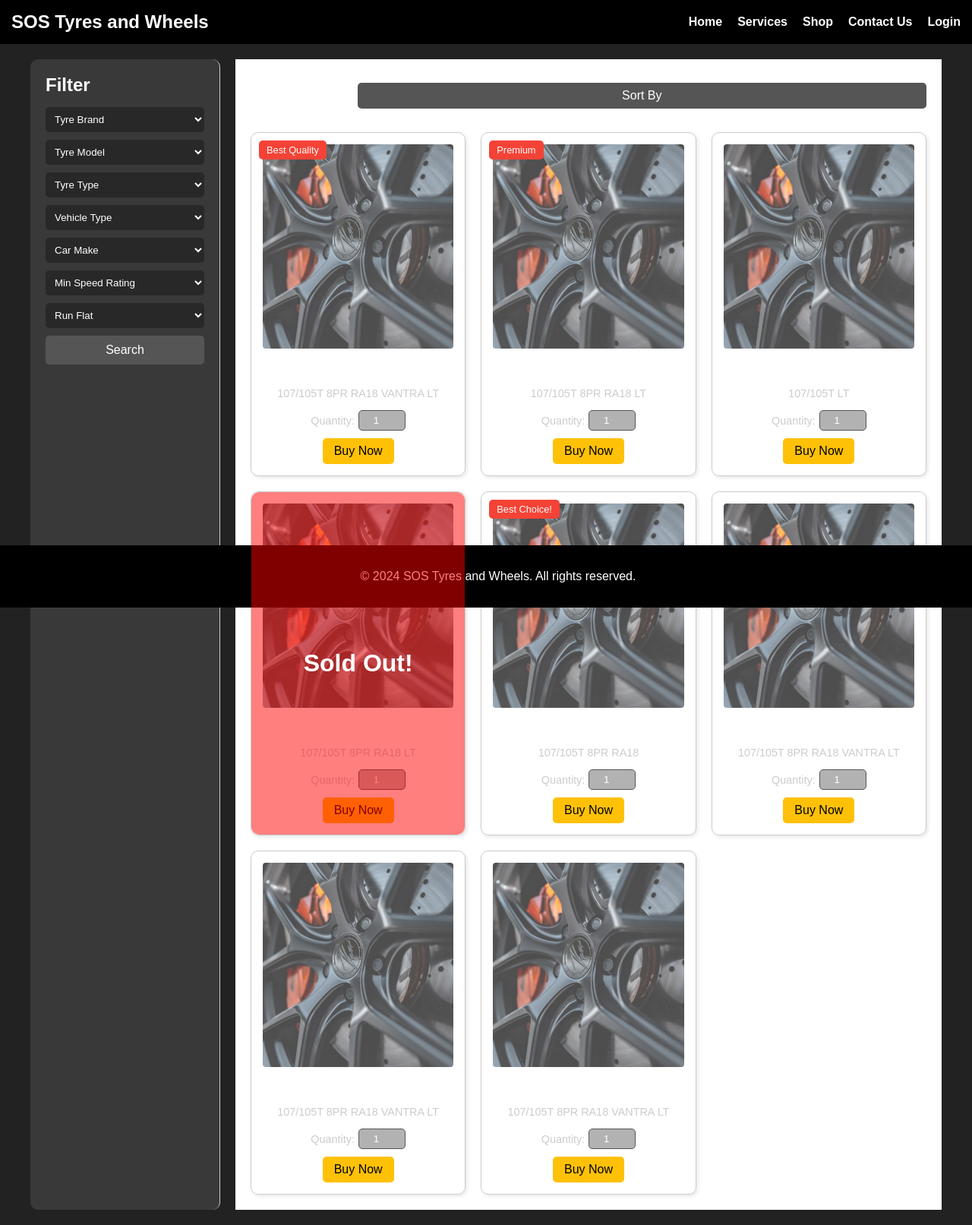
After one commit to JatinkumarHiraparaJCUB/SOSTyreAndWheel, a PHP site: page /productList.html in a window 1280 px wide. The commit adds this page. Shown: the whole page at 76% size. Run offline with PHP 8.4, Linux system fonts and the light colour scheme.

Commit message:
product list and shop page
Add new pages with initial code and images

```diff
--- a/css/style.css
+++ b/css/style.css
@@ -19,7 +19,6 @@ body {
 }
 
 .hero-content {
-  background-color: rgba(0, 0, 0, 0.5);
   padding: 2rem;
   border-radius: 10px;
 }
@@ -204,3 +203,99 @@ button {
   padding: 10px;
   font-size: 1.5em;
 }
+
+/* Product List page */
+.filter-bar {
+  width: 250px;
+  padding: 20px;
+  border-right: 1px solid #ccc;
+  box-sizing: border-box;
+  background-color: white; /* White background for filters */
+}
+
+.filter-bar select,
+.filter-bar input {
+  width: 100%;
+  padding: 8px;
+  margin-bottom: 10px;
+  box-sizing: border-box;
+  border: 1px solid #ccc;
+  border-radius: 4px;
+}
+
+.filter-bar button {
+  padding: 10px 15px;
+  background-color: black;
+  color: yellow;
+  border: none;
+  cursor: pointer;
+  width: 100%;
+  border-radius: 4px;
+}
+
+.product-grid-container {
+  flex: 1;
+  padding: 20px;
+  background-color: white;
+}
+
+.header-bar {
+  display: flex;
+  justify-content: space-between;
+  align-items: center;
+  margin-bottom: 20px;
+}
+
+.header-bar h2 {
+  margin: 0;
+}
+
+.sort-button {
+  padding: 10px 15px;
+  background-color: yellow;
+  color: black;
+  border: none;
+  cursor: pointer;
+  border-radius: 4px;
+}
+
+.product-grid {
+  display: grid;
+  grid-template-columns: repeat(auto-fit, minmax(250px, 1fr));
+  gap: 20px;
+}
+
+.product-card {
+  border: 1px solid #ccc;
+  padding: 15px;
+  box-sizing: border-box;
+  border-radius: 8px;
+  box-shadow: 2px 2px 5px rgba(0,0,0,0.1);
+  background-color: white;
+  text-align: center;
+}
+
+.product-card img {
+  width: 100%;
+  height: auto;
+  border-radius: 4px;
+  margin-bottom: 10px;
+}
+
+.buy-now {
+  display: inline-block;
+  padding: 10px 15px;
+  background-color: yellow;
+  color: black;
+  text-decoration: none;
+  border-radius: 4px;
+  margin-top: 10px;
+}
+
+@media (max-width: 768px) {
+  .filter-bar {
+      width: 100%;
+      border-right: none;
+      border-bottom: 1px solid #ccc;
+  }
+}
--- /dev/null
+++ b/productList.html
@@ -0,0 +1,441 @@
+<!DOCTYPE html>
+<html lang="en">
+
+<head>
+    <meta charset="UTF-8">
+    <meta name="viewport" content="width=device-width, initial-scale=1.0">
+    <title>Tyre Search Results - SOS Tyres and Wheels</title>
+    <link rel="stylesheet" href="css/style.css"> <!-- Link to CSS file -->
+    <style>
+        /* General Styles */
+        body {
+            font-family: Arial, sans-serif;
+            margin: 0;
+            padding: 0;
+            background-color: #222; /* Dark background */
+            color: #fff; /* White text */
+        }
+
+        .container {
+            max-width: 1200px;
+            margin: 0 auto;
+            padding: 20px;
+            display: flex;
+            gap: 20px;
+        }
+
+        /* Navbar styles (if you are using it from before) */
+        .navbar {
+            background-color: black;
+            padding: 15px;
+            display: flex;
+            justify-content: space-between;
+            align-items: center;
+        }
+
+        .navbar .logo {
+            color: white;
+            font-size: 1.5rem;
+            font-weight: bold;
+        }
+
+        .navbar nav ul {
+            list-style: none;
+            margin: 0;
+            padding: 0;
+            display: flex;
+        }
+
+        .navbar nav ul li {
+            margin-left: 20px;
+        }
+
+        .navbar nav ul li a {
+            color: white;
+            text-decoration: none;
+            font-weight: bold;
+        }
+
+        /* Filter Bar Styles */
+        .filter-bar {
+            width: 250px;
+            padding: 20px;
+            background-color: rgba(255, 255, 255, 0.1); /* Semi-transparent white */
+            border-radius: 10px;
+        }
+
+        .filter-bar h2 {
+            margin-top: 0;
+            margin-bottom: 15px;
+        }
+
+        .filter-bar select {
+            width: 100%;
+            padding: 8px;
+            margin-bottom: 10px;
+            border: none;
+            border-radius: 5px;
+            background-color: rgba(0, 0, 0, 0.3); /* Dark select background */
+            color: #fff;
+        }
+        .filter-bar select option {
+            background-color: #222;
+        }
+
+        .filter-bar button {
+            width: 100%;
+            padding: 10px;
+            border: none;
+            border-radius: 5px;
+            background-color: #555;
+            color: #fff;
+            cursor: pointer;
+            transition: background-color 0.3s;
+        }
+
+        .filter-bar button:hover {
+            background-color: #777;
+        }
+
+        /* Product Grid Container */
+        .product-grid-container {
+            flex: 1;
+        }
+
+        .header-bar {
+            display: flex;
+            justify-content: space-between;
+            align-items: center;
+            margin-bottom: 20px;
+        }
+
+        .header-bar h2 {
+            margin: 0;
+        }
+
+        .header-bar .sort-button {
+            padding: 8px 15px;
+            border: none;
+            border-radius: 5px;
+            background-color: #555;
+            color: #fff;
+            cursor: pointer;
+            transition: background-color 0.3s;
+        }
+
+        .header-bar .sort-button:hover {
+            background-color: #777;
+        }
+
+        /* Product Grid */
+        .product-grid {
+            display: grid;
+            grid-template-columns: repeat(auto-fit, minmax(250px, 1fr)); /* Responsive grid */
+            gap: 20px;
+        }
+
+        .product-card {
+            background-color: rgba(255, 255, 255, 0.1);
+            border-radius: 10px;
+            padding: 15px;
+            text-align: center;
+        }
+
+        .product-card img {
+            max-width: 100%;
+            height: auto;
+            margin-bottom: 10px;
+        }
+
+        .product-card h3 {
+            margin-top: 0;
+            margin-bottom: 10px;
+            font-size: 1.2em;
+        }
+
+        .product-card p {
+            font-size: 0.9em;
+            color: #ccc;
+        }
+
+        .product-card .buy-now {
+            display: inline-block;
+            padding: 8px 15px;
+            background-color: #ffc107; /* Yellow */
+            color: #000;
+            text-decoration: none;
+            border-radius: 5px;
+            margin-top: 10px;
+            transition: background-color 0.3s;
+        }
+
+        .product-card .buy-now:hover {
+            background-color: #ffda64;
+        }
+
+        /* Footer styles */
+        footer {
+            background-color: black;
+            color: white;
+            text-align: center;
+            padding: 1rem;
+            position: fixed;
+            bottom: 0;
+            width: 100%;
+        }
+        /*Add image styles*/
+        /*  Add to product card  */
+        .product-card {
+            position: relative;
+            overflow: hidden; /* Needed to contain the badge */
+        }
+
+        .product-card .badge {
+            position: absolute;
+            top: 10px;
+            left: 10px;
+            background-color: #f44336; /* Red color for the badge */
+            color: white;
+            padding: 5px 10px;
+            border-radius: 5px;
+            font-size: 0.8em;
+            z-index: 1; /* Ensure badge appears above the image */
+        }
+
+        .product-card .sold-out-overlay {
+            position: absolute;
+            top: 0;
+            left: 0;
+            width: 100%;
+            height: 100%;
+            background-color: rgba(255, 0, 0, 0.5); /* Semi-transparent red */
+            color: white;
+            display: flex;
+            justify-content: center;
+            align-items: center;
+            font-size: 2em;
+            font-weight: bold;
+            border-radius: 10px; /* Match card border radius */
+            z-index: 2; /* Above image and badge */
+        }
+        /*Quantity container styles*/
+        .quantity-container {
+            display: flex;
+            align-items: center;
+            justify-content: center;
+            gap: 5px; /* Space between items */
+            margin-top: 10px;
+        }
+
+        .quantity-label {
+            font-size: 0.9em;
+            color: #ccc;
+        }
+
+        .quantity-input {
+            width: 50px;
+            padding: 5px;
+            border: 1px solid #555;
+            border-radius: 5px;
+            background-color: rgba(0, 0, 0, 0.3);
+            color: #fff;
+            text-align: center;
+        }
+           /*Responsive CSS*/
+        @media screen and (max-width: 768px) {
+            .container {
+                flex-direction: column;
+                align-items: center;
+            }
+
+            .filter-bar {
+                width: 80%;
+                max-width: 400px;
+            }
+
+            .product-grid {
+                grid-template-columns: repeat(auto-fit, minmax(200px, 1fr));
+            }
+        }
+    </style>
+</head>
+
+<body>
+     <header class="navbar">
+        <div class="logo">SOS Tyres and Wheels</div>
+        <nav>
+            <ul>
+                <li><a href="index.html">Home</a></li>
+                <li><a href="#">Services</a></li>
+                <li><a href="shop.html">Shop</a></li>
+                <li><a href="#">Contact Us</a></li>
+                <li><a href="login.html">Login</a></li>
+            </ul>
+        </nav>
+    </header>
+
+    <section class="container">
+
+        <div class="filter-bar">
+            <h2>Filter</h2>
+
+            <select id="brand">
+                <option value="">Tyre Brand</option>
+                <option value="brand1">Hankook</option>
+                <option value="brand2">Bridgestone</option>
+                <!-- More brands -->
+            </select>
+
+            <select id="model">
+                <option value="">Tyre Model</option>
+                <option value="model1">Model 1</option>
+                <option value="model2">Model 2</option>
+                <!-- More models -->
+            </select>
+
+            <select id="type">
+                <option value="">Tyre Type</option>
+                <option value="type1">Type 1</option>
+                <option value="type2">Type 2</option>
+                <!-- More types -->
+            </select>
+
+            <select id="vehicle-type">
+                <option value="">Vehicle Type</option>
+                <option value="type1">Car</option>
+                <option value="type2">Truck</option>
+                <!-- More types -->
+            </select>
+
+            <select id="car-make">
+                <option value="">Car Make</option>
+                <option value="make1">Toyota</option>
+                <option value="make2">Ford</option>
+                <!-- More makes -->
+            </select>
+
+
+            <select id="speed-rating">
+                <option value="">Min Speed Rating</option>
+                <option value="H">H</option>
+                <option value="V">V</option>
+                <option value="W">W</option>
+            </select>
+
+            <select id="run-flat">
+                <option value="">Run Flat</option>
+                <option value="yes">Yes</option>
+                <option value="no">No</option>
+            </select>
+
+            <button>Search</button>
+        </div>
+
+        <div class="product-grid-container">
+            <div class="header-bar">
+                <h2>Search Result:</h2>
+                <button class="sort-button">Sort By</button>
+            </div>
+
+            <div class="product-grid">
+                <div class="product-card">
+                    <span class="badge">Best Quality</span>
+                    <img src="./image/placeholder.png" alt="Hankook 205/65R16">
+                    <h3>Hankook 205/65R16</h3>
+                    <p>107/105T 8PR RA18 VANTRA LT</p>
+                     <div class="quantity-container">
+                        <label for="quantity1" class="quantity-label">Quantity:</label>
+                        <input type="number" id="quantity1" class="quantity-input" value="1" min="1">
+                    </div>
+                    <a href="mode_of_purchase.html" class="buy-now">Buy Now</a>
+                </div>
+
+                <div class="product-card">
+                    <span class="badge">Premium</span>
+                    <img src="./image/placeholder.png" alt="Bridgestone 205/65R16">
+                    <h3>Bridgestone 205/65R16</h3>
+                    <p>107/105T 8PR RA18 LT</p>
+                      <div class="quantity-container">
+                        <label for="quantity2" class="quantity-label">Quantity:</label>
+                        <input type="number" id="quantity2" class="quantity-input" value="1" min="1">
+                    </div>
+                    <a href="mode_of_purchase.html" class="buy-now">Buy Now</a>
+                </div>
+
+                <div class="product-card">
+                    <img src="./image/placeholder.png" alt="CEAT 205/65R16">
+                    <h3>CEAT 205/65R16</h3>
+                    <p>107/105T LT</p>
+                    <div class="quantity-container">
+                        <label for="quantity3" class="quantity-label">Quantity:</label>
+                        <input type="number" id="quantity3" class="quantity-input" value="1" min="1">
+                    </div>
+                    <a href="mode_of_purchase.html" class="buy-now">Buy Now</a>
+                </div>
+
+                 <div class="product-card">
+                    <div class="sold-out-overlay">Sold Out!</div>
+                    <img src="./image/placeholder.png" alt="Pirelli 205/65R16">
+                    <h3>Pirelli 205/65R16</h3>
+                    <p>107/105T 8PR RA18 LT</p>
+                     <div class="quantity-container">
+                        <label for="quantity4" class="quantity-label">Quantity:</label>
+                        <input type="number" id="quantity4" class="quantity-input" value="1" min="1">
+                    </div>
+                    <a href="mode_of_purchase.html" class="buy-now">Buy Now</a>
+                </div>
+
+                <div class="product-card">
+                    <span class="badge">Best Choice!</span>
+                    <img src="./image/placeholder.png" alt="Nexen 205/65R16">
+                    <h3>Nexen 205/65R16</h3>
+                    <p>107/105T 8PR RA18</p>
+                       <div class="quantity-container">
+                        <label for="quantity5" class="quantity-label">Quantity:</label>
+                        <input type="number" id="quantity5" class="quantity-input" value="1" min="1">
+                    </div>
+                    <a href="mode_of_purchase.html" class="buy-now">Buy Now</a>
+                </div>
+
+                <div class="product-card">
+                    <img src="./image/placeholder.png" alt="Linglong 205/65R16">
+                    <h3>Linglong 205/65R16</h3>
+                    <p>107/105T 8PR RA18 VANTRA LT</p>
+                      <div class="quantity-container">
+                        <label for="quantity6" class="quantity-label">Quantity:</label>
+                        <input type="number" id="quantity6" class="quantity-input" value="1" min="1">
+                    </div>
+                    <a href="mode_of_purchase.html" class="buy-now">Buy Now</a>
+                </div>
+
+                <div class="product-card">
+                    <img src="./image/placeholder.png" alt="Hilo 205/65R16">
+                    <h3>hilo 205/65R16</h3>
+                    <p>107/105T 8PR RA18 VANTRA LT</p>
+                     <div class="quantity-container">
+                        <label for="quantity7" class="quantity-label">Quantity:</label>
+                        <input type="number" id="quantity7" class="quantity-input" value="1" min="1">
+                    </div>
+                    <a href="mode_of_purchase.html" class="buy-now">Buy Now</a>
+                </div>
+
+                <div class="product-card">
+                    <img src="./image/placeholder.png" alt="Hankook 205/65R16">
+                    <h3>Hankook 205/65R16</h3>
+                    <p>107/105T 8PR RA18 VANTRA LT</p>
+                       <div class="quantity-container">
+                        <label for="quantity8" class="quantity-label">Quantity:</label>
+                        <input type="number" id="quantity8" class="quantity-input" value="1" min="1">
+                    </div>
+                    <a href="mode_of_purchase.html" class="buy-now">Buy Now</a>
+                </div>
+            </div>
+        </div>
+
+    </section>
+   <footer>
+        <p>© 2024 SOS Tyres and Wheels. All rights reserved.</p>
+    </footer>
+</body>
+
+</html>
--- a/shop.html
+++ b/shop.html
@@ -28,10 +28,10 @@
 
 
             <div class="services">
-                <div class="service-item">
+                <a href="productList.html" class="service-item">
                     <img src="./image/tyres.png" alt="Tyres">
                     <div class="service-item-title">TYRES</div>
-                </div>
+                </a>
                 <div class="service-item">
                     <img src="./image/wheels.png" alt="Wheels">
                     <div class="service-item-title">WHEELS</div>
```
Also changed, not shown: image/mobile_fitting.png (added), image/pick_up.png (added), image/placeholder.png (added), image/store_fitting.png (added).
